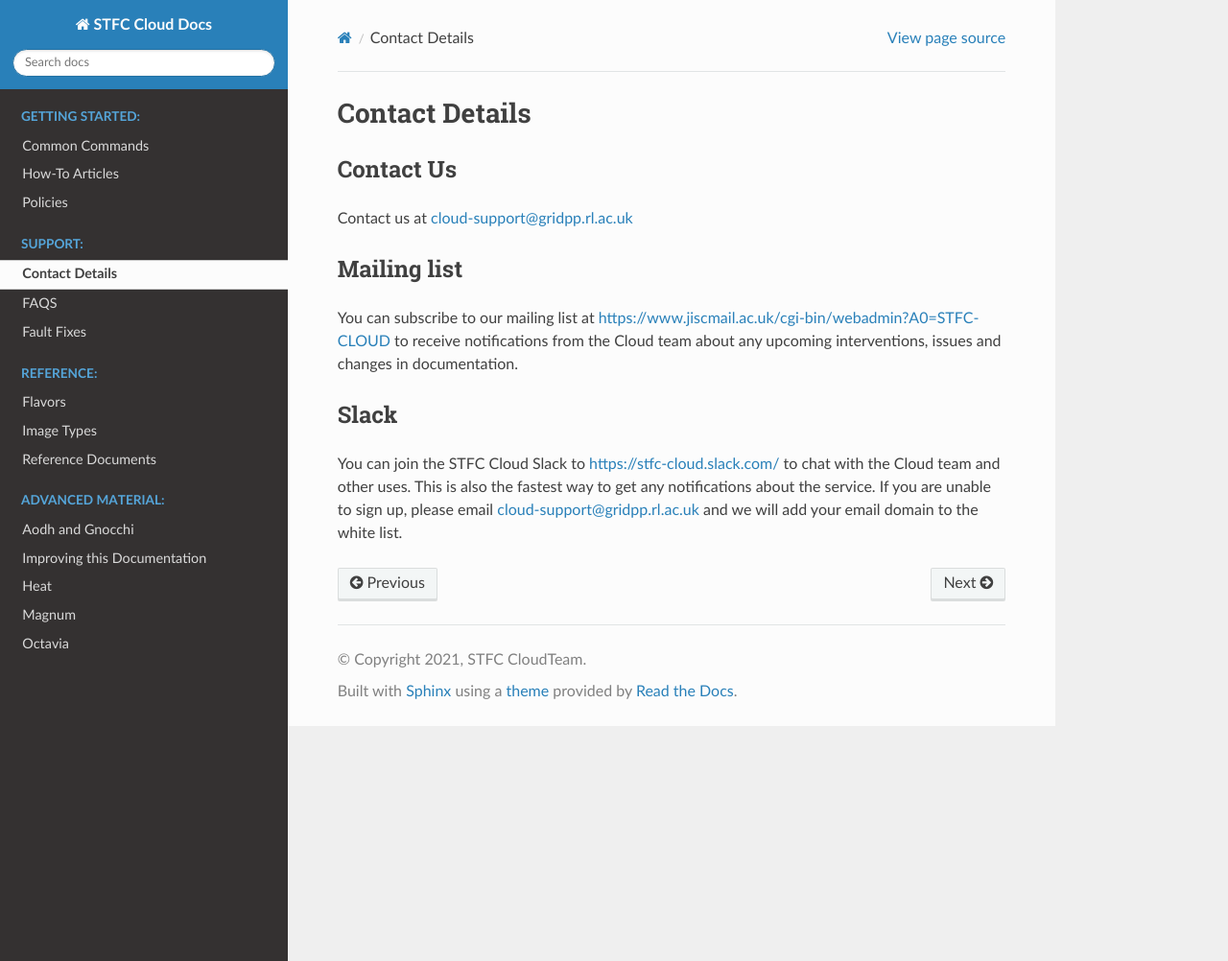
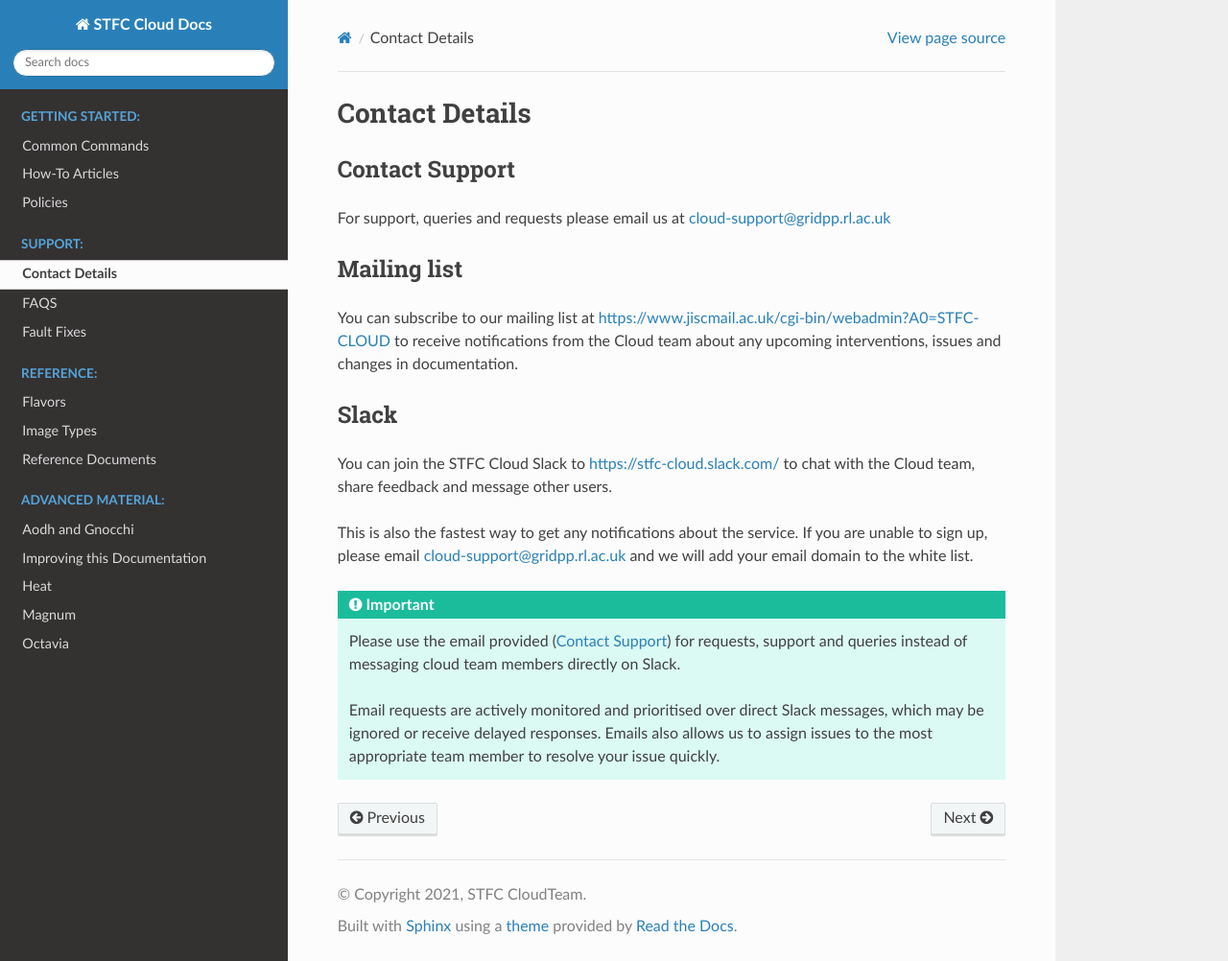
Before and after one commit to stfc/cloud-docs, a Sphinx documentation site: the page built from source/contact.rst, in a window 1280 px wide and 1002 px high. Shown: the whole window at 96% size. Built offline with Sphinx 7.4.7 and the Read the Docs theme 2.0.0, drawn with Linux system fonts in a browser that asks for light colours.

Commit message:
Tweak contact details and add link targets
Adds a warning that Slack != Tickets when it comes to our level of
support. Also add a link to the contact email section for other
documents

```diff
--- a/source/contact.rst
+++ b/source/contact.rst
@@ -1,19 +1,30 @@
+###############
+Contact Details
+###############
+
+.. _contact_email:
+
 ===============
-Contact Details
+Contact Support
 ===============
+For support, queries and requests please email us at cloud-support@gridpp.rl.ac.uk
 
-############
-Contact Us
-############
-Contact us at cloud-support@gridpp.rl.ac.uk
-
-############
+============
 Mailing list
-############
+============
 You can subscribe to our mailing list at https://www.jiscmail.ac.uk/cgi-bin/webadmin?A0=STFC-CLOUD to receive notifications from the Cloud team about any upcoming interventions, issues and changes in documentation.
 
 
-############
+============
 Slack
-############
-You can join the STFC Cloud Slack to https://stfc-cloud.slack.com/ to chat with the Cloud team and other uses. This is also the fastest way to get any notifications about the service. If you are unable to sign up, please email cloud-support@gridpp.rl.ac.uk and we will add your email domain to the white list.
+============
+
+You can join the STFC Cloud Slack to https://stfc-cloud.slack.com/ to chat with the Cloud team, share feedback and message other users.
+
+This is also the fastest way to get any notifications about the service. If you are unable to sign up, please email cloud-support@gridpp.rl.ac.uk and we will add your email domain to the white list.
+
+.. Important::
+
+    Please use the email provided (:ref:`contact_email`) for requests, support and queries instead of messaging cloud team members directly on Slack.
+
+    Email requests are actively monitored and prioritised over direct Slack messages, which may be ignored or receive delayed responses. Emails also allows us to assign issues to the most appropriate team member to resolve your issue quickly.
```
